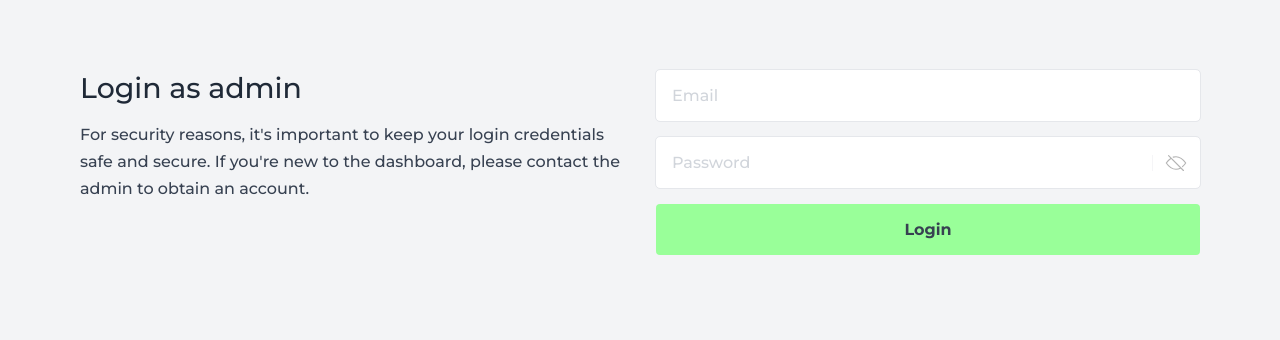
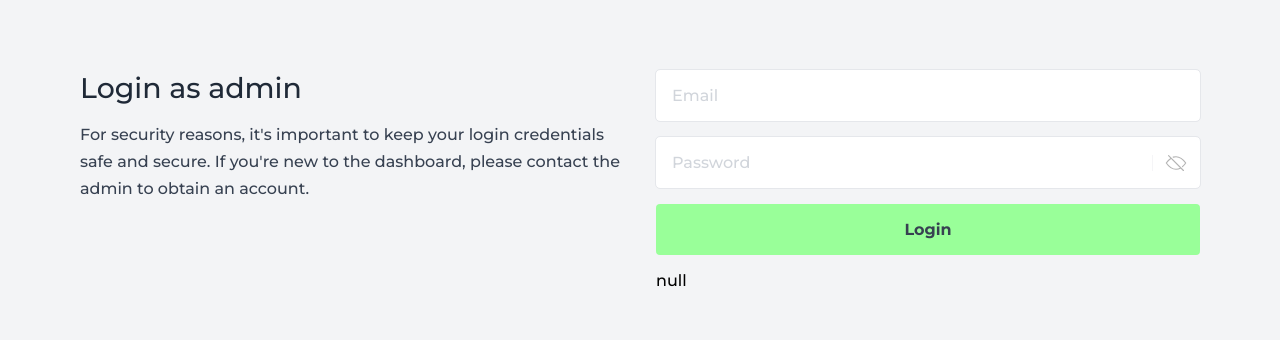
Before and after one commit to al-imam/lpi, a React (Vite) app: page /admin/login in a window 1280 px wide. Shown: the part 218-558 px from the top of the page. Built offline with nearby package versions, Linux system fonts and the light colour scheme; no server answers.

Commit message:
check it's working or not

```diff
--- a/src/pages/Login/Login.jsx
+++ b/src/pages/Login/Login.jsx
@@ -1,5 +1,6 @@
 import Input, { PasswordInput } from "@components/Input/Input";
 import { useState, useReducer } from "react";
+import { useAuth } from "../../context/AuthContext";
 import classes from "./login.module.css";
 
 const init = {
@@ -21,7 +22,7 @@ function reducer(prevState, action) {
         password: payload,
       };
     default:
-      throw new Error(`No Action called ${type}`);
+      throw new Error(`No action called ${type}`);
   }
 }
 
@@ -45,6 +46,7 @@ export default function Contact() {
 
 function Form() {
   const [{ email, password }, dispatch] = useReducer(reducer, init);
+  const { currentUser } = useAuth();
 
   return (
     <form className={classes.form} onSubmit={(e) => e.preventDefault()}>
@@ -60,6 +62,7 @@ function Form() {
         placeholder="Password"
       />
       <Input type="submit" value="Login" />
+      {JSON.stringify(currentUser)}
     </form>
   );
 }
```
